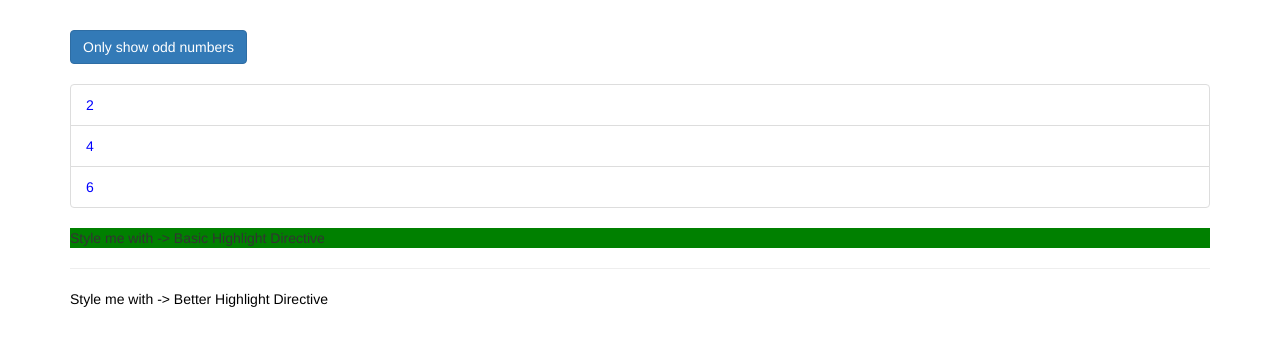
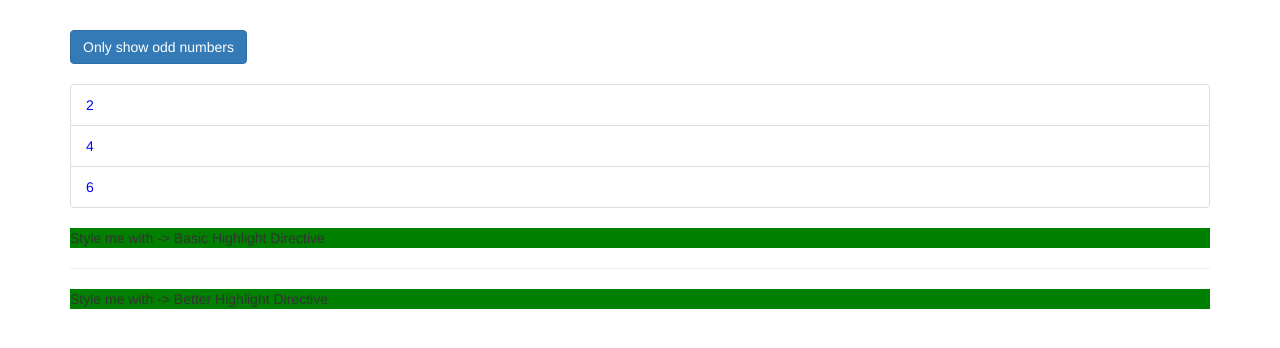
Before and after one commit to zmarkoni/angular-udemy-directives, an Angular app: page / in a window 1280 px wide. Shown: the top 348 px of the page. Built offline with nearby package versions, Linux system fonts and the light colour scheme.

Commit message:
binding with dynamicly set values from outside with Input

```diff
--- a/src/app/app.component.html
+++ b/src/app/app.component.html
@@ -32,7 +32,11 @@
 
       <div appBasicHighlight>Style me with -> Basic Highlight Directive</div>
       <hr>
-      <div appBetterHighlight>Style me with -> Better Highlight Directive</div>
+      <div appBetterHighlight
+           [defaultColor]="'green'"
+           [highlightColor]="'red'"
+           >
+        Style me with -> Better Highlight Directive</div>
     </div>
   </div>
 </div>
--- a/src/app/directives/better-highlight.directive.ts
+++ b/src/app/directives/better-highlight.directive.ts
@@ -1,15 +1,19 @@
-import {Directive, ElementRef, Renderer2, OnInit, HostListener, HostBinding} from '@angular/core';
+import {Directive, ElementRef, Renderer2, OnInit, HostListener, HostBinding, Input} from '@angular/core';
 
 @Directive({
   selector: '[appBetterHighlight]'
 })
 export class BetterHighlightDirective implements OnInit{
+  // dynamic properties
+  @Input() defaultColor: string = 'transparent';
+  @Input() highlightColor: string = 'blue';
 
-  @HostBinding('style.color') textColor: string = 'black'
+  @HostBinding('style.backgroundColor') bgColor: string;
 
   constructor(private elementRef: ElementRef, private renderer: Renderer2) { }
 
   ngOnInit() {
+    this.bgColor = this.defaultColor;
     // this.renderer.setStyle(this.elementRef.nativeElement, 'background-color', 'blue');
   }
 
@@ -23,14 +27,15 @@ export class BetterHighlightDirective implements OnInit{
    */
 
   @HostListener('mouseenter') mouseOver(eventData: Event) {
-      this.elementRef.nativeElement.style.backgroundColor = 'green';
-      this.textColor = 'white'; // Here I am using @HostBinding('style.color')
+      this.elementRef.nativeElement.style.color = 'white';
+      this.bgColor = this.highlightColor; // Here I am using @HostBinding('style.color')
       // Which can be used only in this module in TS and it is bind to some property, in this
       // case to style.color
   }
 
   @HostListener('mouseleave') mouseLeave(eventData: Event) {
-      this.elementRef.nativeElement.style.backgroundColor = 'lightgreen';
+      this.elementRef.nativeElement.style.color = 'black'; //moze i ovako
+      this.bgColor = this.defaultColor; // ili ovako
   }
 
   /*
```
